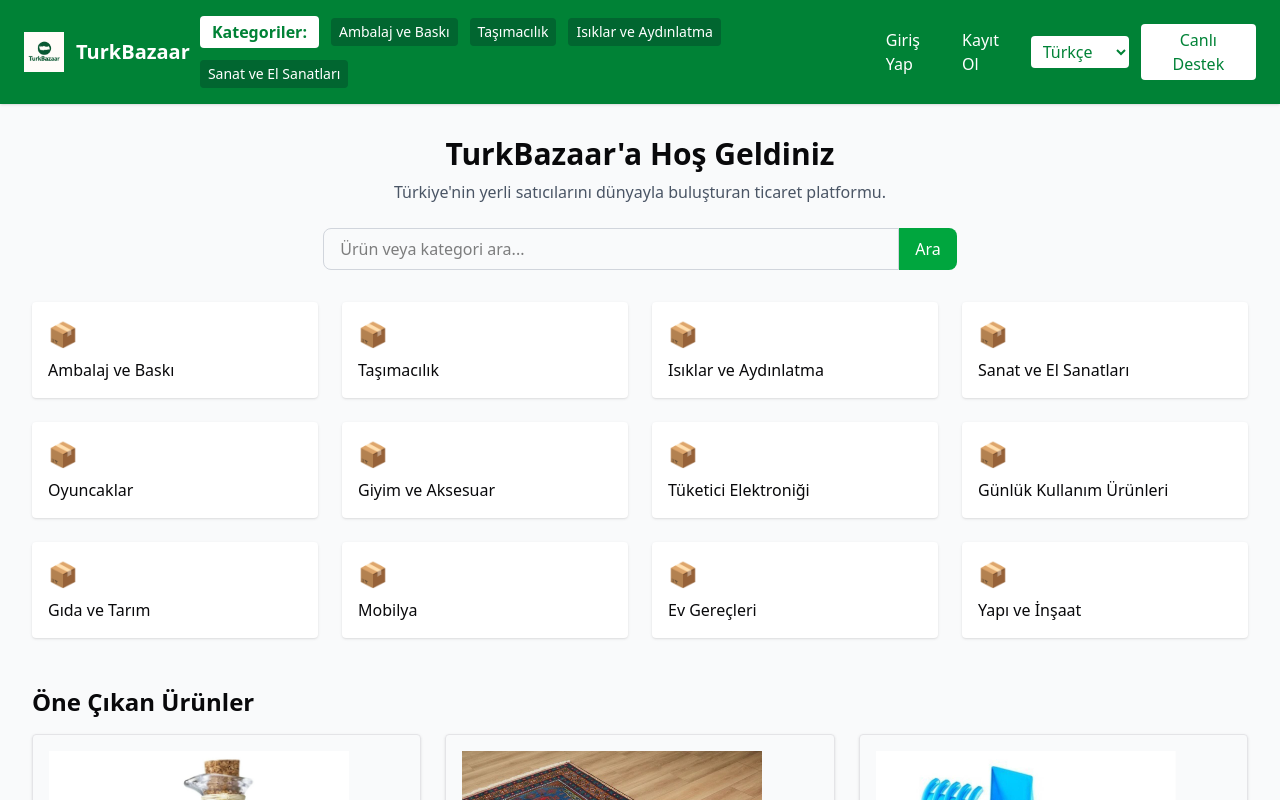
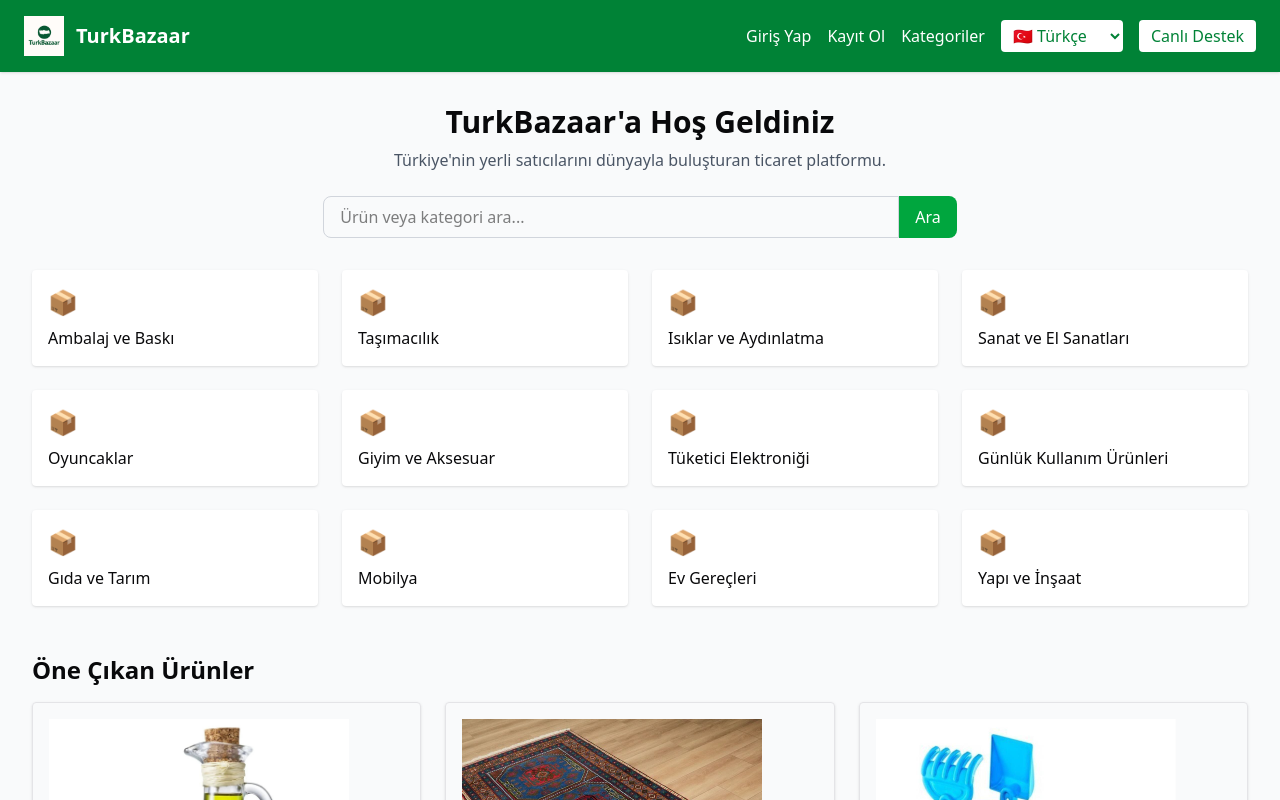
Before and after one commit to markasyon/turkbazaar-ui-js, a Next.js app: page / in a window 1280 px wide. Shown: the top 800 px of the page. Built offline with nearby package versions, Linux system fonts and the light colour scheme.

Commit message:
Update page.jsx

```diff
--- a/app/page.jsx
+++ b/app/page.jsx
@@ -26,46 +26,59 @@ export default function AnaSayfa() {
   return (
     <div className="min-h-screen bg-gray-50 flex flex-col justify-between">
       {/* ÜST ŞERİT */}
-      <header className="bg-green-700 text-white px-6 py-4 flex flex-col md:flex-row justify-between items-center shadow gap-3">
-        {/* Logo ve Başlık */}
+      <header className="bg-green-700 text-white px-6 py-4 flex justify-between items-center shadow relative">
         <div className="flex items-center gap-3">
           <Image src="/logo.png" alt="TurkBazaar Logosu" width={40} height={40} />
           <span className="text-xl font-bold">TurkBazaar</span>
         </div>
 
-        {/* Kategoriler Butonu */}
-        <div className="flex items-center gap-3 flex-wrap">
-          <span className="bg-white text-green-700 px-3 py-1 rounded font-semibold">Kategoriler:</span>
-          {kategoriler.slice(0, 4).map((kategori, i) => (
-            <span key={i} className="bg-green-800 text-white text-sm px-2 py-1 rounded">
-              {kategori}
-            </span>
-          ))}
-        </div>
+        <div className="flex items-center gap-4">
+          <Link href="/giris-yap" className="hover:underline">
+            Giriş Yap
+          </Link>
+          <Link href="/kayit-ol" className="hover:underline">
+            Kayıt Ol
+          </Link>
 
-        {/* Sağ Taraf: Giriş / Dil / Destek */}
-        <div className="flex items-center gap-3">
-          <Link href="/giris-yap" className="hover:underline">Giriş Yap</Link>
-          <Link href="/kayit-ol" className="hover:underline">Kayıt Ol</Link>
+          {/* Kategoriler Açılır Menü */}
+          <div className="relative group">
+            <button className="hover:underline">Kategoriler</button>
+            <div className="absolute hidden group-hover:block bg-white text-black shadow-md rounded mt-2 p-2 w-48 z-50">
+              {kategoriler.map((kat, i) => (
+                <div key={i} className="px-2 py-1 hover:bg-gray-100 cursor-pointer text-sm">
+                  {kat}
+                </div>
+              ))}
+            </div>
+          </div>
+
+          {/* Dil Seçimi */}
           <select
             value={lang}
             onChange={(e) => setLang(e.target.value)}
             className="bg-white text-green-700 px-2 py-1 rounded"
           >
-            <option value="TR">Türkçe</option>
-            <option value="EN">English</option>
-            <option value="AR">عربي</option>
-            <option value="DE">Deutsch</option>
-            <option value="ZH">中文</option>
-            <option value="KR">한국어</option>
+            <option value="TR">🇹🇷 Türkçe</option>
+            <option value="EN">🇬🇧 English</option>
+            <option value="AR">🇸🇦 عربي</option>
+            <option value="DE">🇩🇪 Deutsch</option>
+            <option value="ZH">🇨🇳 中文</option>
+            <option value="KO">🇰🇷 한국어</option>
           </select>
-          <button className="bg-white text-green-700 px-3 py-1 rounded hover:bg-gray-100">
+
+          {/* Canlı Destek (WhatsApp Bağlantısı) */}
+          <a
+            href="https://wa.me/905462359747"
+            target="_blank"
+            rel="noopener noreferrer"
+            className="bg-white text-green-700 px-3 py-1 rounded hover:bg-gray-100"
+          >
             Canlı Destek
-          </button>
+          </a>
         </div>
       </header>
 
-      {/* ARAMA ve KATEGORİLER */}
+      {/* ANA İÇERİK */}
       <main className="p-8">
         <div className="max-w-6xl mx-auto text-center">
           <h1 className="text-3xl font-bold mb-2">TurkBazaar&apos;a Hoş Geldiniz</h1>
@@ -74,7 +87,7 @@ export default function AnaSayfa() {
           </p>
         </div>
 
-        {/* ARAMA BUTONU */}
+        {/* ARAMA */}
         <div className="flex justify-center mb-8">
           <input
             type="text"
@@ -86,7 +99,7 @@ export default function AnaSayfa() {
           </button>
         </div>
 
-        {/* TÜM KATEGORİLER */}
+        {/* KATEGORİLER */}
         <div className="grid grid-cols-2 sm:grid-cols-4 gap-6 mt-6">
           {kategoriler.map((kategori, index) => (
             <div
@@ -110,7 +123,7 @@ export default function AnaSayfa() {
         </div>
       </main>
 
-      {/* ALT BÖLÜM / FOOTER */}
+      {/* FOOTER */}
       <footer className="bg-green-800 text-white py-10">
         <div className="max-w-6xl mx-auto px-4 grid grid-cols-1 md:grid-cols-3 gap-6">
           <div>
@@ -130,7 +143,7 @@ export default function AnaSayfa() {
           </div>
           <div>
             <h2 className="text-lg font-bold mb-2">İletişim</h2>
-            <p className="text-sm text-gray-200">+90 555 555 55 55</p>
+            <p className="text-sm text-gray-200">+90 537 056 25 03 </p>
             <p className="text-sm text-gray-200">info@turkbazaar.com.tr</p>
             <p className="text-sm text-gray-200">Türkiye Merkez Ofis</p>
           </div>
```
